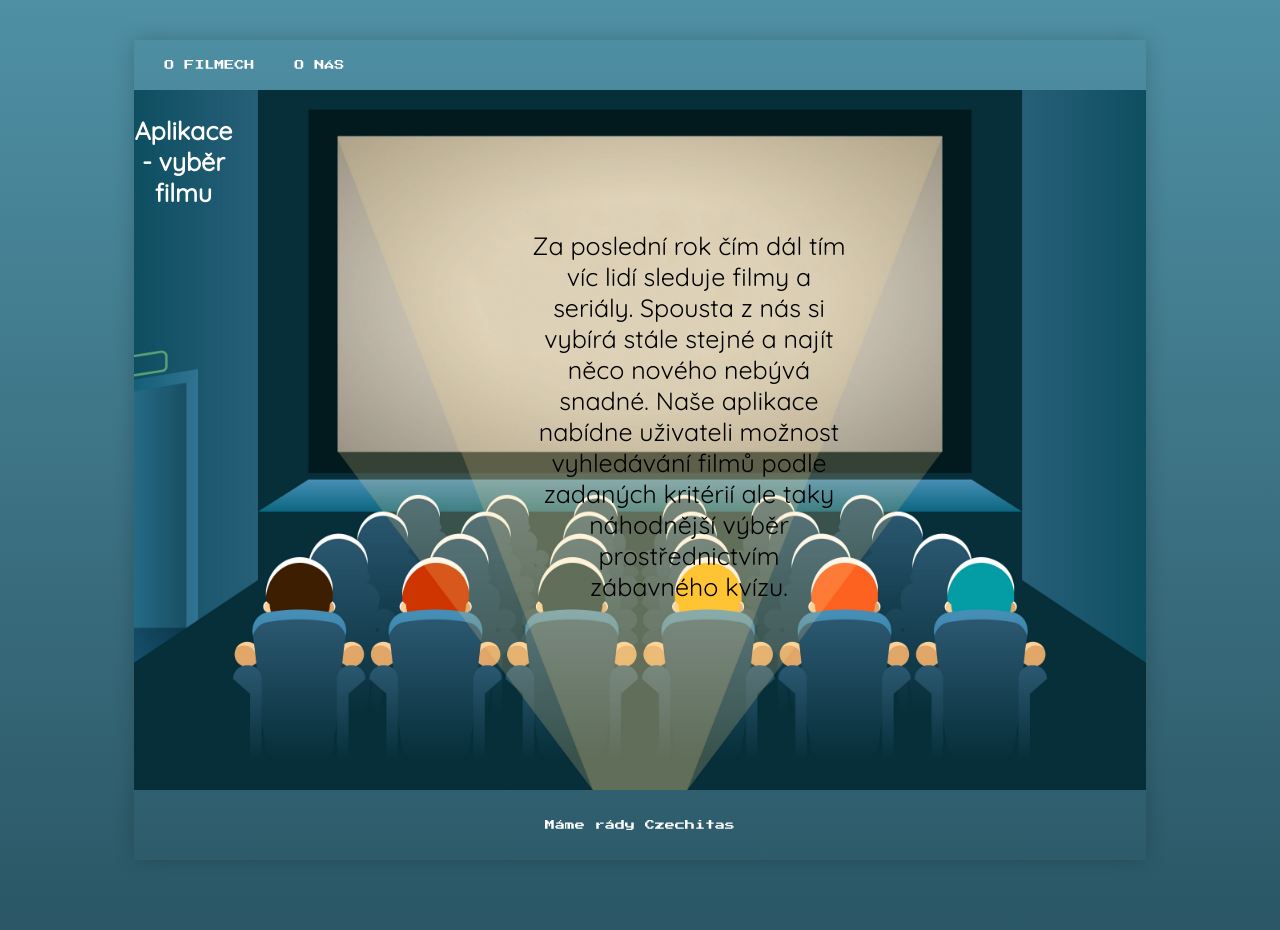
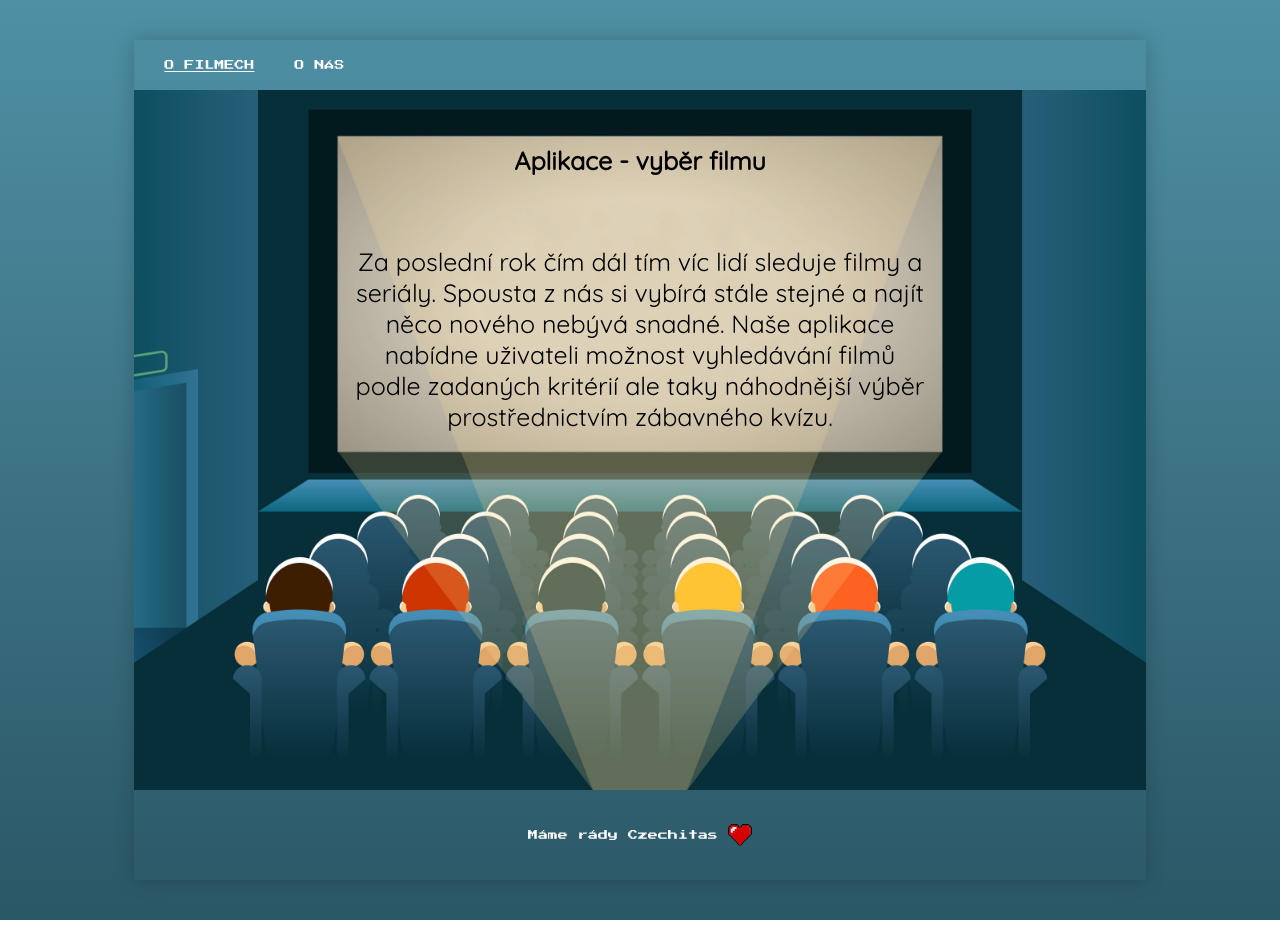
Before and after one commit to belikovasofie/o-projektu, a React app: page / in a window 1280 px wide. Built offline with nearby package versions, Linux system fonts and the light colour scheme.

Commit message:
component about style add

```diff
--- a/src/components/About/index.jsx
+++ b/src/components/About/index.jsx
@@ -1,14 +1,25 @@
 import React from 'react';
-import { Link } from 'react-router-dom';
 import './style.css';
-const About = ({ name, text, photo, citate, link, film }) => {
+
+const About = ({ name, text, photo, quote, link, film }) => {
   return (
     <div className="container">
-      <h3>{name}</h3>
-      <img className="foto" src={photo} />
-      <main className="main">{text}</main>
-      <p>{citate}</p>
-      <a href={link}>{film}</a>
+      <div className="about">
+        <div className="about__flex">
+          <h3 className="about__name">{name}</h3>
+          <div>
+            <img className="about__photo" src={photo} />
+          </div>
+          <p className="about__intro">{text}</p>
+        </div>
+
+        <div className="about__quote">
+          <p className="about__quote-text">{quote}</p>
+          <a className="about__quote-link" href={link}>
+            {film}
+          </a>
+        </div>
+      </div>
     </div>
   );
 };
--- a/src/components/About/style.css
+++ b/src/components/About/style.css
@@ -1,8 +1,41 @@
-h3 {
+.about__quote {
+  padding-left: 20px;
+  padding-top: 250px;
+  font-family: cursive;
+}
+
+.about__flex {
+  display: flex;
+  flex-wrap: wrap;
+  max-width: 600px;
+  margin: 0 auto;
+  padding: 10px;
+}
+
+.about__name {
+  width: 100%;
   text-align: center;
   font-family: 'Quicksand', sans-serif;
+  margin: 40px 0 5px;
 }
-img {
-  width: 45%;
-  height: 45%;
+
+.about__photo {
+  width: 120px;
 }
+
+.about__intro {
+  flex: 1;
+  color: black;
+  font-size: 16px;
+  font-family: 'Quicksand', sans-serif;
+  margin-top: 0;
+  padding-left: 25px;
+}
+
+.about__quote-link {
+  color: rgb(189, 189, 202);
+}
+
+.about__quote-link:hover {
+  color: aqua;
+}
--- a/src/components/Footer/index.jsx
+++ b/src/components/Footer/index.jsx
@@ -1,14 +1,16 @@
 import React from 'react';
 import './style.css';
-// import Heart from './img/heart.png';
+import Heart from '../../img/heart.png';
 
 const Footer = () => (
   <footer className="footer">
-    Máme rády{' '}
-    <a className="footer_a" href="https://www.czechitas.cz/cs/">
-      Czechitas
-    </a>
-    {/* <img src={Heart} /> */}
+    <p>
+      Máme rády{' '}
+      <a className="footer__link" href="https://www.czechitas.cz/cs/">
+        Czechitas
+      </a>
+    </p>
+    <img src={Heart} />
   </footer>
 );
 
--- a/src/components/Footer/style.css
+++ b/src/components/Footer/style.css
@@ -1,9 +1,13 @@
 .footer {
+  display: flex;
+  align-items: center;
+  justify-content: center;
+  gap: 10px;
   padding: 30px;
   text-align: center;
   font-family: 'Press Start 2P', cursive;
   font-size: 10px;
 }
-.footer_a:hover {
+.footer__link:hover {
   color: aqua;
 }
--- a/src/components/Header/index.jsx
+++ b/src/components/Header/index.jsx
@@ -1,18 +1,24 @@
 import React from 'react';
-import { Link } from 'react-router-dom';
+import { NavLink } from 'react-router-dom';
 import './style.css';
+
+const MenuLink = ({ to, children }) => (
+  <NavLink exact to={to} activeStyle={{ textDecoration: 'underline' }}>
+    {children}
+  </NavLink>
+);
 
 const Header = () => (
   <header className="menu">
     <ul>
       <li>
-        <Link to="/">O FILMECH</Link>
+        <MenuLink to="/">O FILMECH</MenuLink>
       </li>
       <li>
         O NÁS
         <div className="dropdown-content">
-          <Link to="/about/eva">O Evě</Link>
-          <Link to="/about/sofi">O Sofi</Link>
+          <MenuLink to="/about/eva">O Evě</MenuLink>
+          <MenuLink to="/about/sofi">O Sofi</MenuLink>
         </div>
       </li>
     </ul>
--- a/src/components/Home/index.jsx
+++ b/src/components/Home/index.jsx
@@ -4,12 +4,14 @@ import './style.css';
 const Home = () => {
   return (
     <div className="container">
-      <h3>Aplikace - vyběr filmu</h3>
       <main className="main">
-        Za poslední rok čím dál tím víc lidí sleduje filmy a seriály. Spousta z
-        nás si vybírá stále stejné a najít něco nového nebývá snadné. Naše
-        aplikace nabídne uživateli možnost vyhledávání filmů podle zadaných
-        kritérií ale taky náhodnější výběr prostřednictvím zábavného kvízu.
+        <h3>Aplikace - vyběr filmu</h3>
+        <p>
+          Za poslední rok čím dál tím víc lidí sleduje filmy a seriály. Spousta
+          z nás si vybírá stále stejné a najít něco nového nebývá snadné. Naše
+          aplikace nabídne uživateli možnost vyhledávání filmů podle zadaných
+          kritérií ale taky náhodnější výběr prostřednictvím zábavného kvízu.
+        </p>
       </main>
 
       {/* <div className="tlacitka">
--- a/src/components/Home/style.css
+++ b/src/components/Home/style.css
@@ -8,6 +8,8 @@ h3 {
   text-align: center;
   font-size: 25px;
   font-family: 'Quicksand', sans-serif;
+  color: black;
+  padding: 20px;
 }
 
 .content {
@@ -17,8 +19,6 @@ h3 {
 }
 
 .container {
-  display: flex;
-
   margin: 0 auto;
   background-image: url(../../img/43691.jpg);
   background-repeat: no-repeat;
@@ -33,12 +33,16 @@ a {
 }
 
 main {
+  display: flex;
+  flex-wrap: wrap;
+  justify-content: center;
+  max-width: 600px;
+  margin: 0 auto;
+  padding: 10px;
   color: black;
-  position: relative;
+
   text-align: center;
-  top: 20%;
   font-size: 25px;
-  padding: 0px 300px 0px 300px;
   font-family: 'Quicksand', sans-serif;
 }
 
--- a/src/index.jsx
+++ b/src/index.jsx
@@ -25,10 +25,10 @@ const App = () => (
           <About
             name="Sofi"
             text="O Jsem velký introvert a plánovač, mám ráda pořádek a organizování. Zatím pracuji v oblasti managementu a financí, ale mým cílem je získat práci v IT. Ve volném čase ráda čtu, hraju počítačové hry, sportuji, cvičím se psem a samozřejmě koukám na filmy a seriály.
-            Kódování mě baví, taky baví rozmýšlet nad řešením problémů, jak zjednodušit a vytvořit hezký a čitelný kód. Baví mě práce s různými databázemi a hezky prezentovat získané informace na stránky.
+            Kódování mě baví, a taky ráda rozmyšlim nad řešením problémů, jak zjednodušit a vytvořit hezký a čitelný kód. Baví mě práce s různými databázemi a hezky prezentovat získané informace na stránky.
 "
             photo={SofiPhoto}
-            citate="All we have to decide is what to do with the time that is given us."
+            quote="All we have to decide is what to do with the time that is given us."
             link={
               'https://www.csfd.cz/film/4711-pan-prstenu-spolecenstvo-prstenu/prehled/'
             }
```
Also changed, not shown: src/img/heart.png.
